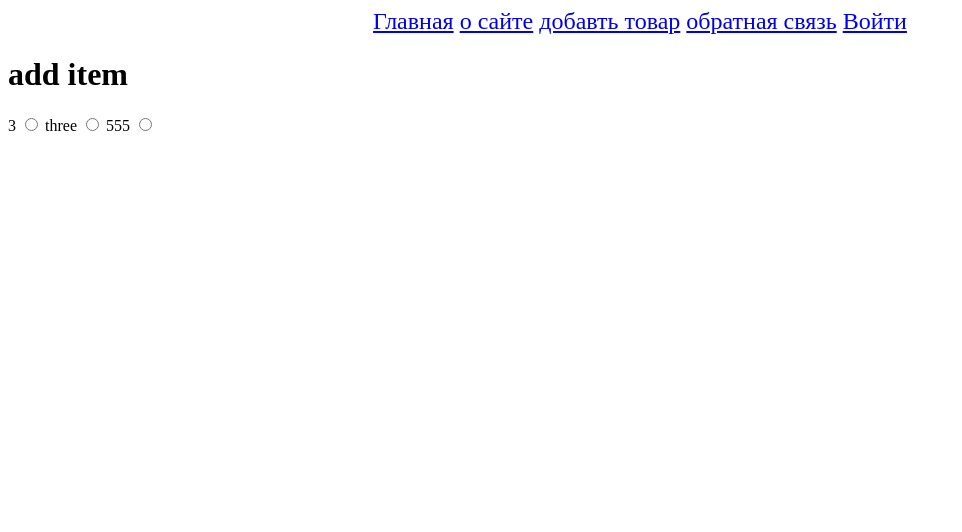
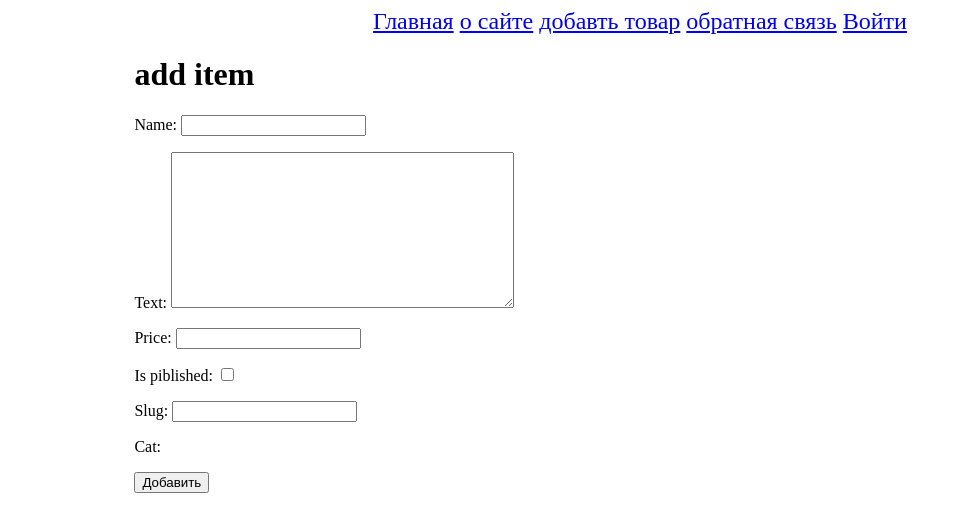
Before and after one commit to grigoscool/practice-again-and-again-, a Django app: page /add_item in a window 1280 px wide. Shown: the top 532 px of the page, without its empty margins (0-962 px from the left). Run offline with Django 4.2, Linux system fonts and the light colour scheme; data that the repository does not hold is empty.

Commit message:
add form item

```diff
--- /dev/null
+++ b/aashop/myapp/forms.py
@@ -0,0 +1,10 @@
+from django import forms
+from .models import *
+
+class ItemForm(forms.Form):
+    name = forms.CharField()
+    text = forms.CharField(widget=forms.Textarea)
+    price = forms.IntegerField(min_value=0)
+    is_piblished = forms.BooleanField()
+    slug = forms.SlugField()
+    cat = forms.ModelChoiceField(queryset=Category.objects, widget=forms.RadioSelect)
--- a/aashop/myapp/static/myapp/css/style.css
+++ b/aashop/myapp/static/myapp/css/style.css
@@ -26,3 +26,7 @@ div.item {
     float: left;
     margin-left: 10%;
 }
+.add-item {
+    float:left;
+    margin-left: 10%
+}
--- a/aashop/myapp/templates/myapp/add_item.html
+++ b/aashop/myapp/templates/myapp/add_item.html
@@ -1,11 +1,13 @@
 {% extends 'myapp/base.html' %}
 {% load static %}
 {% block content %}
+<div class="add-item">
 	<h1>add item</h1>
 	<form action="" method="post">
-		{% for i in cur %}
-			<label for="{{ i.2 }}">{{ i.3 }}</label>
-			<input  type="radio"  value="{{ i.1 }}" name="{{ i.4 }}" id="{{ i.2 }}">
-		{% endfor %}
+		{% csrf_token %}
+		{{ form.as_p }}
+		<button type="submit">Добавить</button>
 	</form>
+</div>
+
 {% endblock content %}
--- a/aashop/myapp/views.py
+++ b/aashop/myapp/views.py
@@ -1,6 +1,7 @@
 from django.shortcuts import render, redirect, get_object_or_404
 from django.http import HttpResponse, Http404
 from .models import *
+from .forms import ItemForm
 
 menu = [
     {'title': 'о сайте', 'url': 'about'},
@@ -28,12 +29,8 @@ def show_contact(request):
 
 
 def add_item(request):
-    cur = [
-        {1: 1, 2: 2, 3: 3, 4: 4},
-        {1: 'one', 2: 'two', 3: 'three', 4: 'four'},
-        {1: 55, 2: 44, 3: 555, 4: 34}
-    ]
-    return render(request, 'myapp/add_item.html', {'menu': menu, 'cur': cur})
+    form = ItemForm()
+    return render(request, 'myapp/add_item.html', {'menu': menu, 'form': form})
 
 
 def login(request):
```
